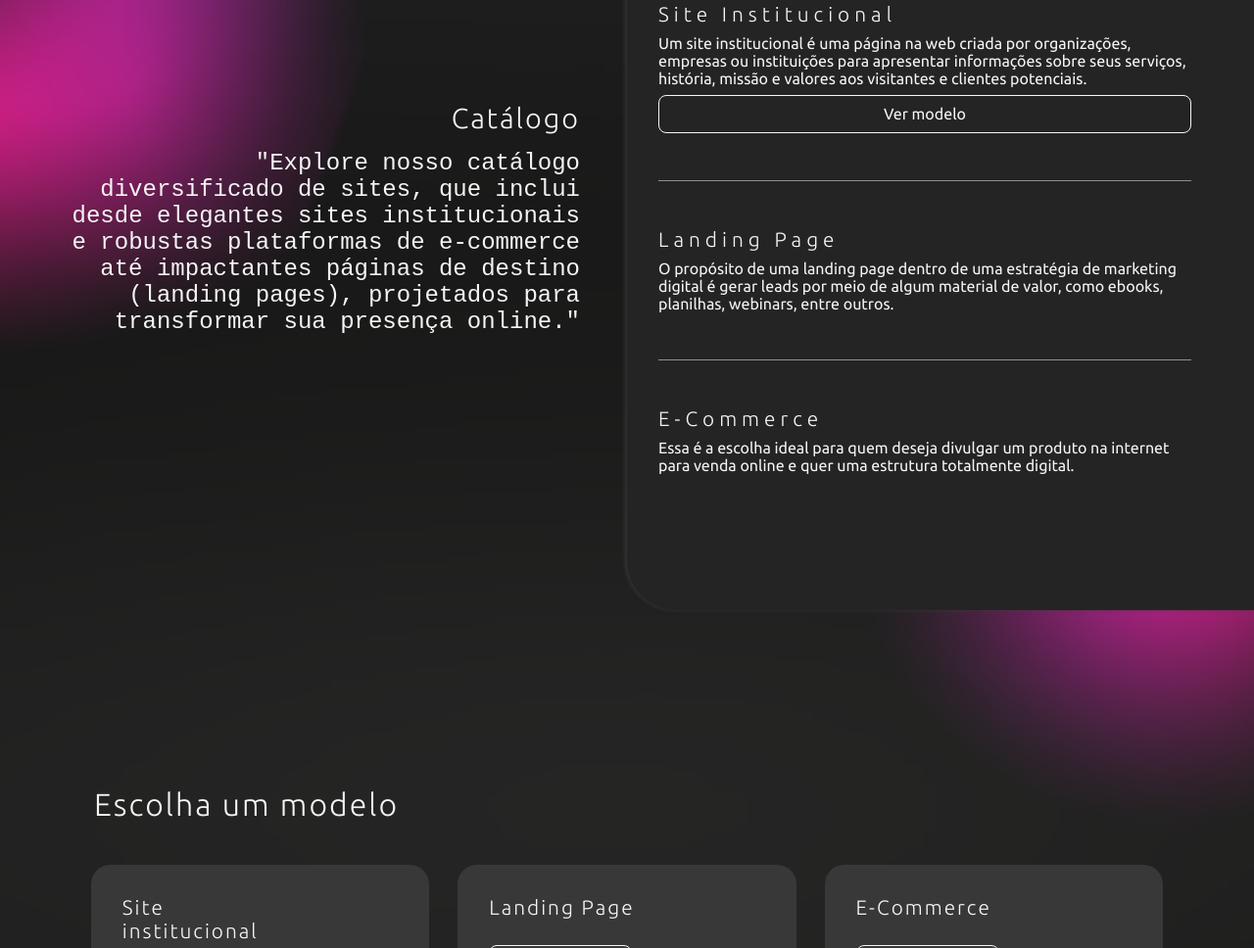
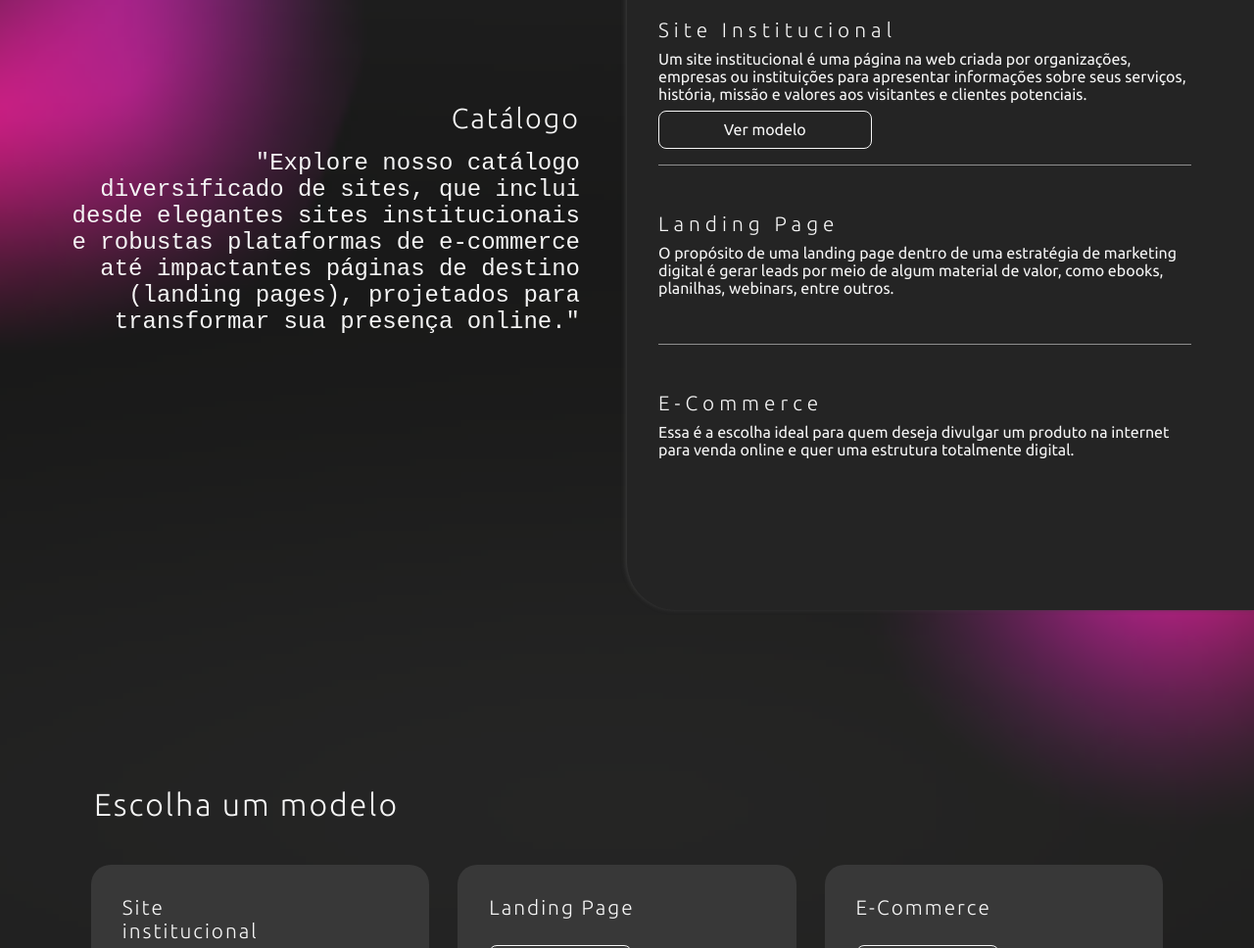
Before and after one commit to AugustoCesar1501/Tenha_um_site_com_Augusto, a plain HTML site: page index.html in a window 1280 px wide. Shown: the part 3086-4054 px from the top of the page at 98% size. Drawn offline with Linux system fonts and the light colour scheme.

Commit message:
Melhoria

```diff
--- a/style.css
+++ b/style.css
@@ -423,6 +423,10 @@ section {
     gap: 8px;
 }
 
+.catalogo .right .option a {
+    width: 40%;
+}
+
 .catalogo .right .option h5 {
     font-size: 1.3em;
     font-weight: 100;
@@ -431,7 +435,7 @@ section {
 
 .catalogo .right .teste {
     padding: 3em 0;
-    margin: 3em 0;
+    margin: 1em 0 3em;
     border-top: 1px solid #f5f5f583;
     border-bottom: 1px solid #f5f5f583;
 }
```
